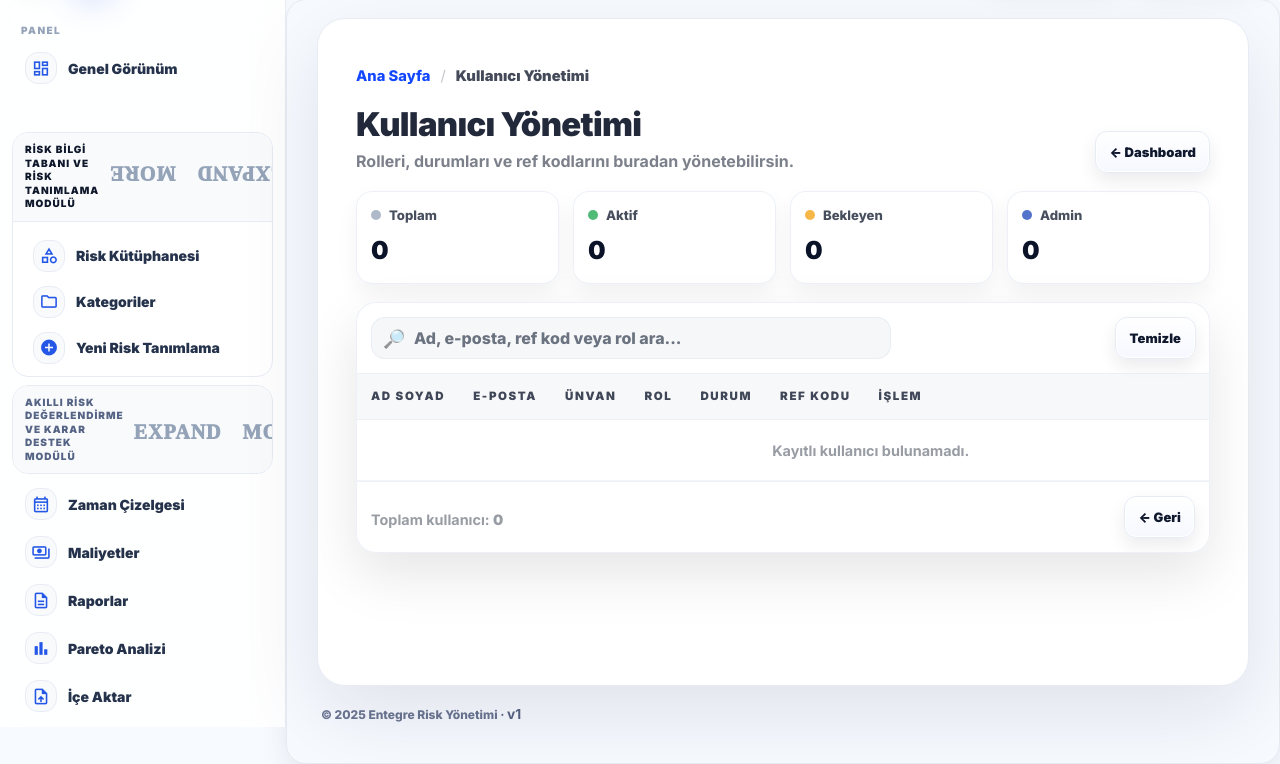
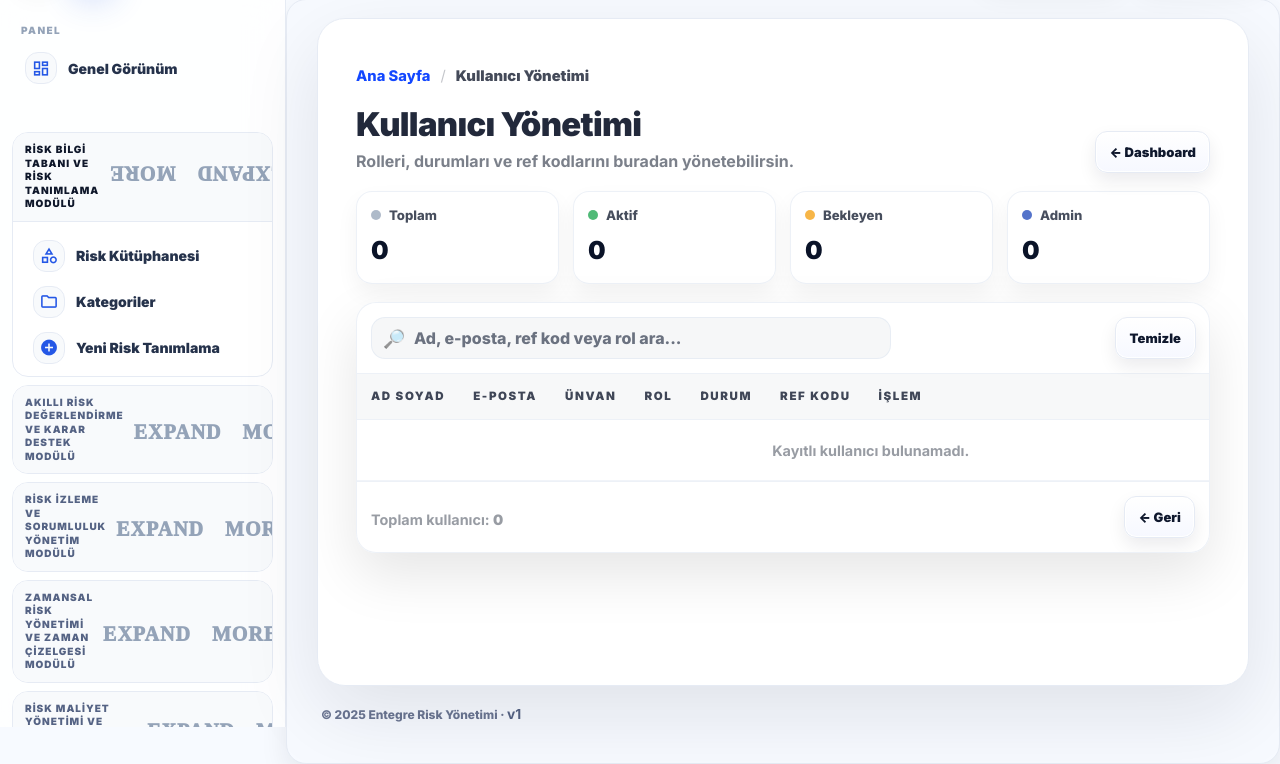
Before and after one commit to entegre809-netizen/riskapp-consensus, a Flask app: page /admin/users in a window 1280 px wide. Shown: the part 73-837 px from the top of the page. Run offline with Flask 3, Linux system fonts and the light colour scheme; the visitor is signed in with stand-in values (Sample User, id 1); data that the repository does not hold is empty; some libraries are stand-ins or nearby versions.

Commit message:
changing3

```diff
--- a/riskapp/templates/base.html
+++ b/riskapp/templates/base.html
@@ -1086,12 +1086,27 @@
           </nav>
         </details>
 
+        <details class="module-group" {% if request.endpoint in ['responsibles', 'responsibles_export_csv'] %}open{% endif %}>
+          <summary>Risk İzleme ve Sorumluluk Yönetim Modülü</summary>
+
           <nav class="menu">
+            <a href="{{ url_for('responsibles') }}" class="{{ 'active' if request.endpoint in ['responsibles', 'responsibles_export_csv'] }}">
+              <span class="menu-icon"><span class="material-icons-outlined" style="font-size:19px;">groups</span></span>
+              <span class="menu-text">Sorumlular</span>
+            </a>
+          </nav>
+        </details>
 
-          <a href="{{ url_for('schedule') }}" class="{{ 'active' if request.endpoint=='schedule' }}">
+        <details class="module-group" {% if request.endpoint in ['schedule', 'schedule_pdf'] %}open{% endif %}>
+          <summary>Zamansal Risk Yönetimi ve Zaman Çizelgesi Modülü</summary>
+
+          <nav class="menu">
+            <a href="{{ url_for('schedule') }}" class="{{ 'active' if request.endpoint in ['schedule', 'schedule_pdf'] }}">
               <span class="menu-icon"><span class="material-icons-outlined" style="font-size:19px;">calendar_month</span></span>
               <span class="menu-text">Zaman Çizelgesi</span>
             </a>
+          </nav>
+        </details>
 
         {% set _has_ep_helper = (has_endpoint is defined) %}
         {% set _costs_ep = (
@@ -1101,6 +1116,18 @@
             )
             else None
         ) %}
+        {% set _pareto_ep = (
+            'pareto_view' if (
+              (_has_ep_helper and has_endpoint('pareto_view')) or
+              (not _has_ep_helper and ('pareto_view' in current_app.view_functions))
+            )
+            else None
+        ) %}
+
+        <details class="module-group" {% if request.endpoint in [_costs_ep, _pareto_ep] %}open{% endif %}>
+          <summary>Risk Maliyet Yönetimi ve Önceliklendirme Modülü</summary>
+
+          <nav class="menu">
             {% if _costs_ep %}
               <a href="{{ url_for(_costs_ep) }}" class="{{ 'active' if request.endpoint==_costs_ep }}">
                 <span class="menu-icon"><span class="material-icons-outlined" style="font-size:19px;">payments</span></span>
@@ -1108,24 +1135,24 @@
               </a>
             {% endif %}
 
-          <a href="{{ url_for('reports') }}" class="{{ 'active' if request.endpoint=='reports' }}">
-            <span class="menu-icon"><span class="material-icons-outlined" style="font-size:19px;">description</span></span>
-            <span class="menu-text">Raporlar</span>
-          </a>
-
-          {% set _pareto_ep = (
-              'pareto_view' if (
-                (_has_ep_helper and has_endpoint('pareto_view')) or
-                (not _has_ep_helper and ('pareto_view' in current_app.view_functions))
-              )
-              else None
-          ) %}
             {% if _pareto_ep %}
               <a href="{{ url_for(_pareto_ep) }}" class="{{ 'active' if request.endpoint==_pareto_ep }}">
                 <span class="menu-icon"><span class="material-icons-outlined" style="font-size:19px;">bar_chart</span></span>
                 <span class="menu-text">Pareto Analizi</span>
               </a>
             {% endif %}
+          </nav>
+        </details>
+
+
+
+
+        <nav class="menu">
+
+          <a href="{{ url_for('reports') }}" class="{{ 'active' if request.endpoint=='reports' }}">
+            <span class="menu-icon"><span class="material-icons-outlined" style="font-size:19px;">description</span></span>
+            <span class="menu-text">Raporlar</span>
+          </a>
 
           {% if session.get('role') == 'admin' %}
             <a href="{{ url_for('import_suggestions') }}" class="{{ 'active' if request.endpoint=='import_suggestions' }}">
@@ -1133,11 +1160,6 @@
               <span class="menu-text">İçe Aktar</span>
             </a>
           {% endif %}
-
-          <a href="{{ url_for('responsibles') }}" class="{{ 'active' if request.endpoint=='responsibles' }}">
-            <span class="menu-icon"><span class="material-icons-outlined" style="font-size:19px;">groups</span></span>
-            <span class="menu-text">Sorumlular</span>
-          </a>
 
           <a href="{{ url_for('risks_export_xlsx', title='DENİZ YAPILARI İNŞAAT PROJESİ RİSK ANALİZİ') }}">
             <span class="menu-icon"><span class="material-icons-outlined" style="font-size:19px;">table_view</span></span>
```
Lines whose indentation alone changed are shown as unchanged.
